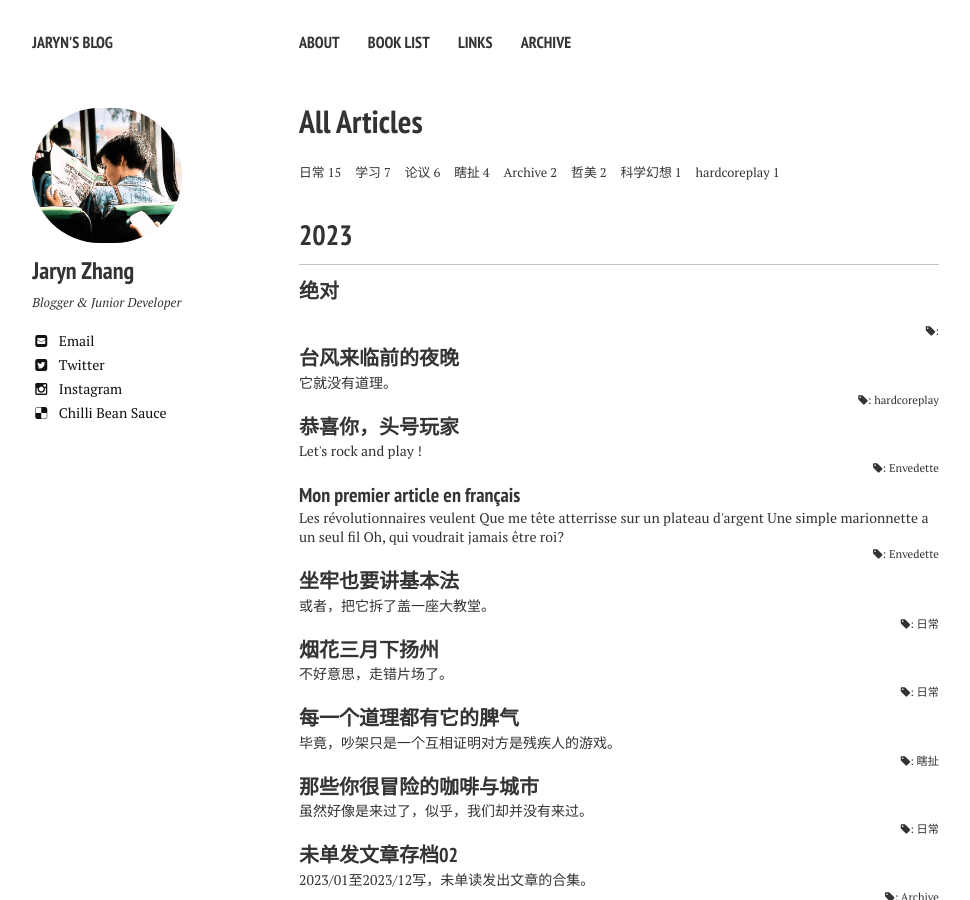
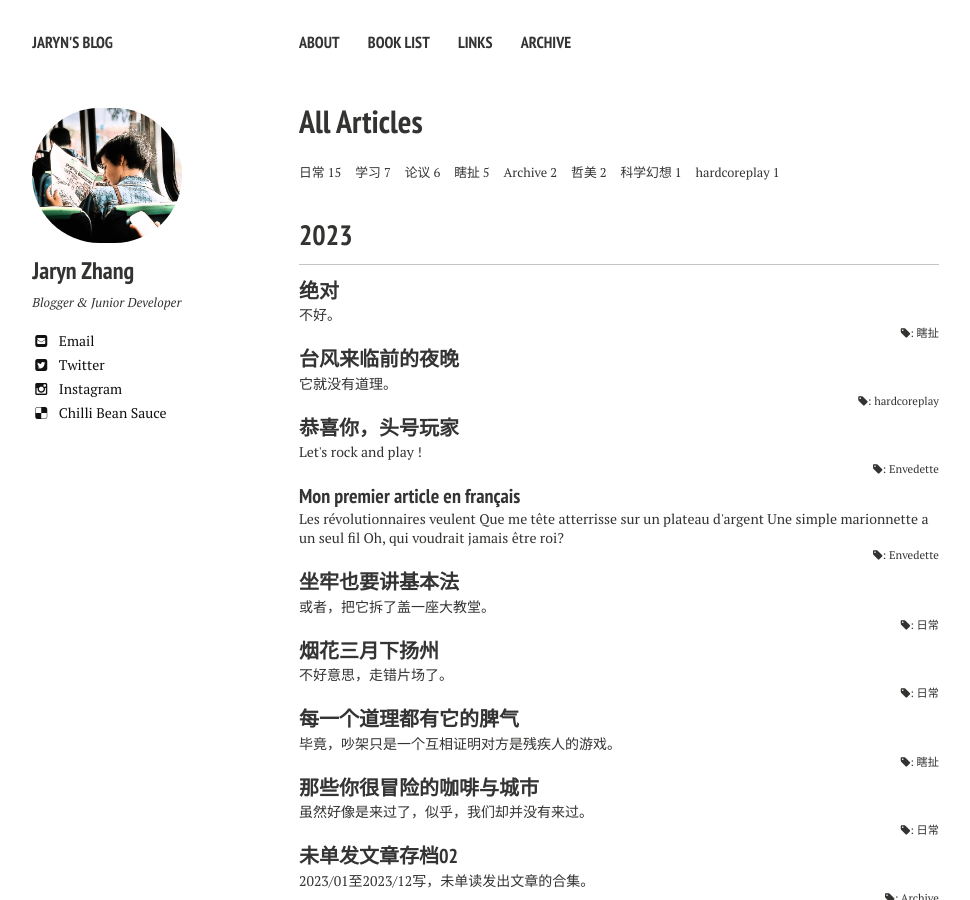
Before and after one commit to jarynzhang/jarynzhang.github.io, a Jekyll site: the page built from posts/index.md, in a window 1280 px wide and 900 px high. Shown: the whole window, without its empty margins (21-991 px from the left). Built offline with Jekyll 4.4.1, drawn with Linux system fonts in a browser that asks for light colours; nearby versions of some CDN libraries.

Commit message:
Update 2023-09-05-绝对.md

```diff
--- a/_posts/2023-09-05-绝对.md
+++ b/_posts/2023-09-05-绝对.md
@@ -1,4 +1,12 @@
+---
+tags:
+   - 瞎扯
+categories:
+   - 瞎扯
+excerpt: 不好。
 
+
+---
 
 
 
```
